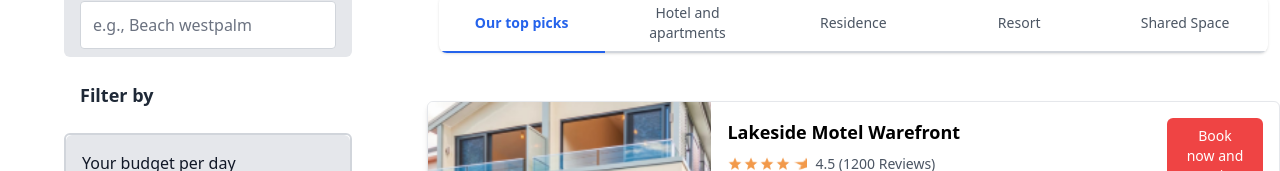
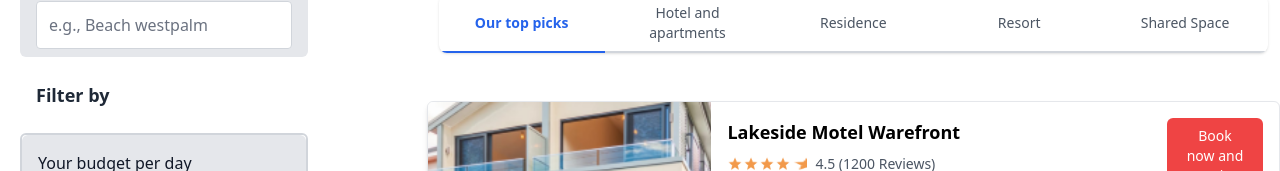
Before and after one commit to mhesen2024/Traveler-and-Booking-, a React (Vite) app: page /discover in a window 1280 px wide. Shown: the part 351-522 px from the top of the page. Built offline with nearby package versions, Linux system fonts and the light colour scheme.

Commit message:
Updated SideBar

```diff
--- a/src/components/organisem/Sidebar.jsx
+++ b/src/components/organisem/Sidebar.jsx
@@ -1,4 +1,4 @@
-import React from 'react';
+import React, { useEffect, useState } from 'react';
 import Search from '../molecules/Search';
 import Price from '../molecules/Price';
 import Rating from '../molecules/Rating';
@@ -6,16 +6,55 @@ import Category from '../molecules/Category';
 import Activities from '../molecules/Activities';
 
 export default function Sidebar() {
+  const [isSidebarOpen, setIsSidebarOpen] = useState(false);
+
+  // Prevent body scroll when sidebar is open
+  useEffect(() => {
+    if (isSidebarOpen) {
+      document.body.style.overflow = 'hidden';
+    } else {
+      document.body.style.overflow = '';
+    }
+    return () => {
+      document.body.style.overflow = '';
+    };
+  }, [isSidebarOpen]);
+
   return (
-    <div className='container flex flex-col pl-4 sm:pl-8 md:pl-16 space-y-4 md:space-y-6 mt-12 sm:mt-16 md:mt-24 cursor-auto'>
-      <Search />
-      <div className='ml-4'>
-        <h1 className='text-gray-800 text-lg font-bold'>Filter by</h1>
+    <div className="relative">
+      {/* Button to toggle the sidebar on mobile */}
+      <button
+        className="sm:hidden px-4 py-2 text-sm font-medium text-gray-700 bg-gray-100 rounded-md"
+        onClick={() => setIsSidebarOpen(!isSidebarOpen)}
+      >
+        Filters +
+      </button>
+
+      {/* Overlay for mobile */}
+      {isSidebarOpen && (
+        <div
+          className="fixed inset-0 bg-black opacity-50 z-30 sm:hidden"
+          onClick={() => setIsSidebarOpen(false)}
+        />
+      )}
+
+      {/* Sidebar */}
+      <div
+        className={`fixed inset-y-0 left-5 transform bg-white w-64 transition-transform duration-300  z-40 overflow-y-auto ${
+          isSidebarOpen ? 'translate-x-0' : '-translate-x-full'
+        } sm:relative sm:translate-x-0 sm:w-72`}
+      >
+        <div className="container flex flex-col space-y-4 sm:space-y-6 mt-12 sm:mt-16 md:mt-24 cursor-auto">
+          <Search />
+          <div className="ml-4">
+            <h1 className="text-gray-800 text-lg font-bold">Filter by</h1>
+          </div>
+          <Price />
+          <Rating />
+          <Category />
+          <Activities />
+        </div>
       </div>
-      <Price />
-      <Rating />
-      <Category />
-      <Activities />
     </div>
   );
 }
```
